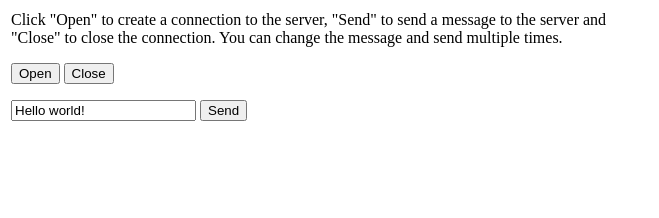
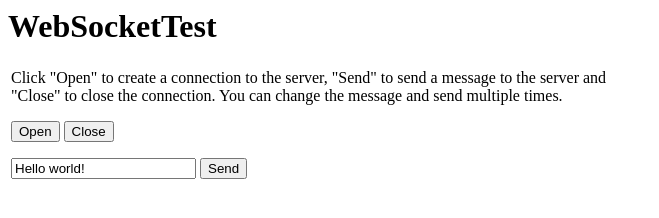
Before and after one commit to sk2233/on_tcp_udp, a plain HTML site: page websocket/home.html in a window 1280 px wide. Shown: the whole page, without its empty margins (0-659 px from the left). Drawn offline with Linux system fonts and the light colour scheme.

Commit message:
第一次提交

```diff
--- a/websocket/home.html
+++ b/websocket/home.html
@@ -52,6 +52,7 @@
     <title></title>
 </head>
 <body>
+<h1>WebSocketTest</h1>
 <table>
     <tr><td valign="top" width="50%">
         <p>Click "Open" to create a connection to the server,
```
Also changed, not shown: 1 other file.
